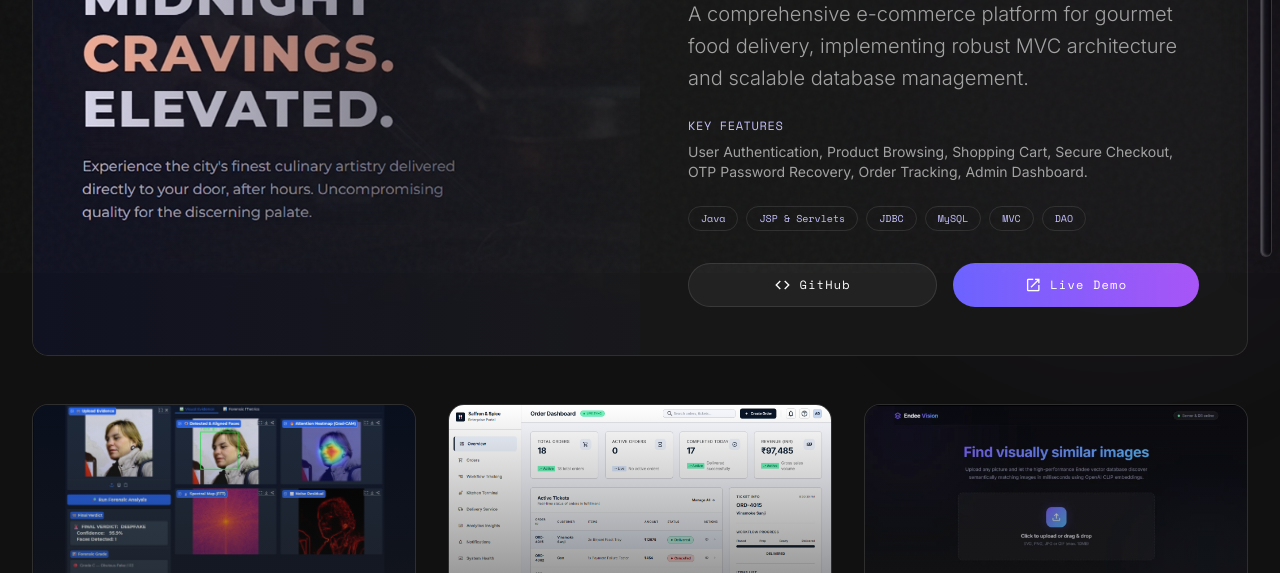
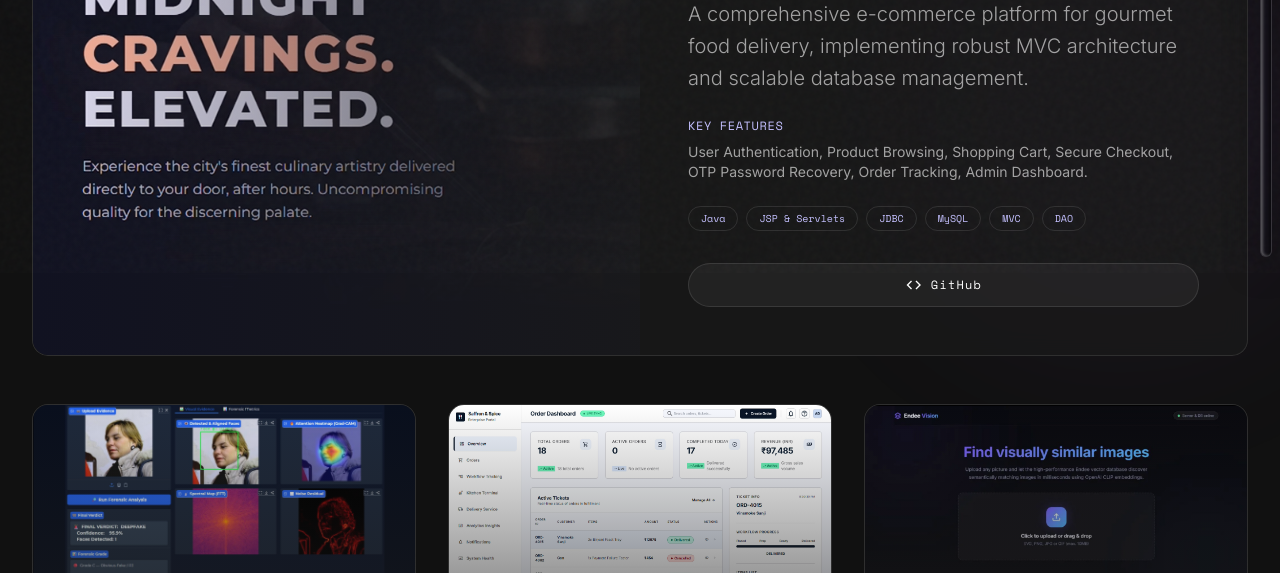
Before and after one commit to Shadow69200569/PortFolio_2.0, a plain HTML site: page projects.html in a window 1280 px wide. Shown: the part 527-1100 px from the top of the page. Drawn offline with nearby package versions, Linux system fonts and the light colour scheme.

Commit message:
fix: remove Live Demo button from Luxe Bites featured project

```diff
--- a/projects.html
+++ b/projects.html
@@ -339,9 +339,6 @@
         <div class="flex gap-4">
           <button class="flex-1 bg-white/5 border border-glass-border hover:bg-white/10 text-text-high py-3 rounded-full font-label-mono text-label-mono transition-colors flex items-center justify-center gap-2">
             <span class="material-symbols-outlined text-[18px]">code</span> GitHub
-          </button>
-          <button class="flex-1 bg-gradient-to-r from-[#6C63FF] to-[#A855F7] text-white py-3 rounded-full font-label-mono text-label-mono hover:shadow-[0_10px_20px_rgba(0,0,0,0.3)] transition-all magnetic-btn flex items-center justify-center gap-2">
-            <span class="material-symbols-outlined text-[18px]">open_in_new</span> Live Demo
           </button>
         </div>
       </div>
```
